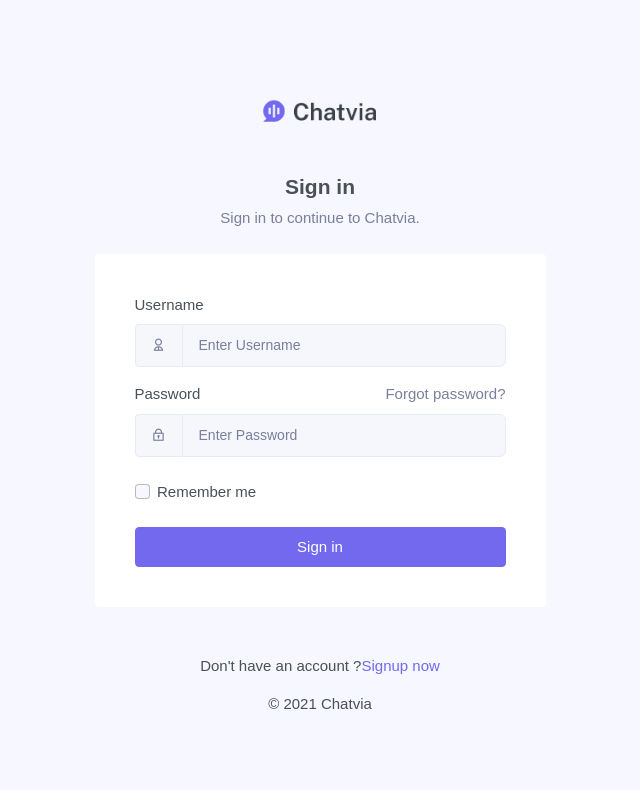
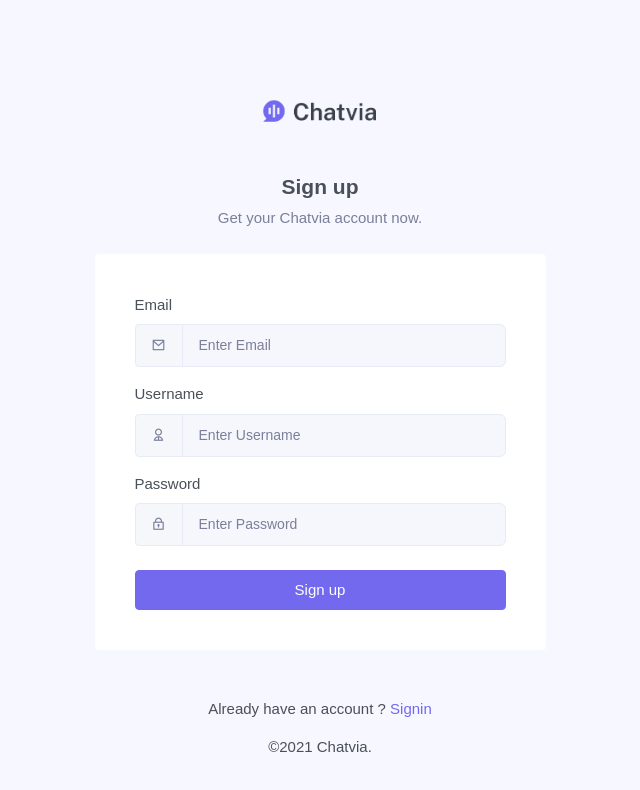
Before and after one commit to matviiko/chat_ui, a React (Create React App) app: page / in a window 1280 px wide. Shown: the top 790 px of the page, without its empty margins (320-960 px from the left). Built offline with nearby package versions, Linux system fonts and the light colour scheme.

Commit message:
added Sign Up Page

```diff
--- a/src/App.tsx
+++ b/src/App.tsx
@@ -1,12 +1,12 @@
 import React from 'react';
 import './App.scss';
-import {SignInPage} from "./pages/sign-in/SignInPage";
 import {EnterLayout} from "./hoc/Enter-layout";
+import {SignUpPage} from "./pages/sign-up/SignUpPage";
 
 function App() {
   return (
       <EnterLayout>
-        <SignInPage />
+        <SignUpPage />
       </EnterLayout>
   );
 }
--- a/src/components/atoms/InputWithLabel.tsx
+++ b/src/components/atoms/InputWithLabel.tsx
@@ -3,7 +3,6 @@
 
 interface Props {
     value: string;
-    initialValue?: string;
     type?: string;
     placeholder: string;
     icon: string;
--- /dev/null
+++ b/src/components/organisms/SignUpForm.tsx
@@ -0,0 +1,57 @@
+import * as React from "react";
+import {InputWithLabel} from "../atoms/InputWithLabel";
+import {useState} from "react";
+
+export const SignUpForm: React.FC = () => {
+    const [email, setEmail] = useState('');
+    const [username, setUsername] = useState('');
+    const [password, setPassword] = useState('');
+
+    const resetForm = () => {
+        setEmail('');
+        setUsername('');
+        setPassword('');
+    }
+
+    const onSubmit = (event: React.FormEvent) => {
+        event.preventDefault();
+        console.log(email, username, password);
+        resetForm();
+    }
+
+    return (
+        <form onSubmit={onSubmit}>
+            <InputWithLabel
+                value={email}
+                placeholder="Enter Email"
+                icon="ri-mail-line"
+                label="Email"
+                output={(value) => setEmail(value)}
+            />
+
+            <InputWithLabel
+                value={username}
+                placeholder="Enter Username"
+                icon="ri-user-2-line"
+                label="Username"
+                output={(value) => setUsername(value)}
+            />
+
+            <InputWithLabel
+                value={password}
+                placeholder="Enter Password"
+                icon="ri-lock-2-line"
+                label="Password"
+                output={(value => setPassword(value))}
+                classContainer="mb-4"
+                type="password"
+            />
+
+            <div className="d-grid">
+                <button className="btn btn-primary waves-effect waves-light" type="submit">
+                    Sign up
+                </button>
+            </div>
+        </form>
+    )
+}
--- a/src/pages/sign-in/SignInPage.tsx
+++ b/src/pages/sign-in/SignInPage.tsx
@@ -1,6 +1,6 @@
 import React from "react";
 import logo from "../../assets/images/logo-dark.png";
-import {SignInForm} from "../../components/molecules/SignInForm";
+import {SignInForm} from "../../components/organisms/SignInForm";
 
 export const SignInPage: React.FC = () => {
     return (
--- /dev/null
+++ b/src/pages/sign-up/SignUpPage.tsx
@@ -0,0 +1,35 @@
+import * as React from "react";
+import {SignUpForm} from "../../components/organisms/SignUpForm";
+import logo from "../../assets/images/logo-dark.png";
+
+
+export const SignUpPage: React.FC = () => {
+    return (
+        <div className="col-md-8 col-lg-6 col-xl-5">
+            <div className="text-center mb-4">
+                <a href="index" className="auth-logo mb-5 d-block">
+                        <img src={logo} alt="" height="30" className="logo logo-light"/>
+                </a>
+
+                <h4>Sign up</h4>
+                <p className="text-muted mb-4">Get your Chatvia account now.</p>
+            </div>
+
+            <div className="card">
+                <div className="card-body p-4">
+                    <div className="p-3">
+                        <SignUpForm />
+                    </div>
+                </div>
+            </div>
+
+            <div className="mt-5 text-center">
+                <p>Already have an account ? <a href="auth-lo" className="fw-medium text-primary"> Signin </a>
+                </p>
+                <p>©
+                    { new Date().getFullYear() } Chatvia.
+                </p>
+            </div>
+        </div>
+    )
+}
```
Also changed, not shown: src/components/organisms/SignInForm.tsx (renamed from src/components/molecules/SignInForm.tsx).
